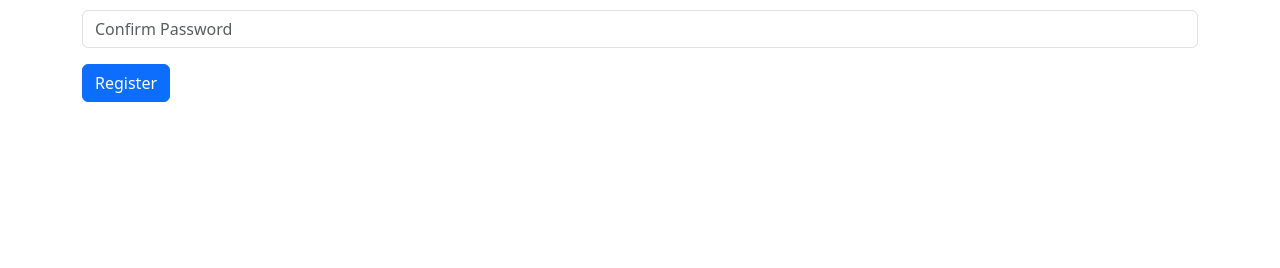
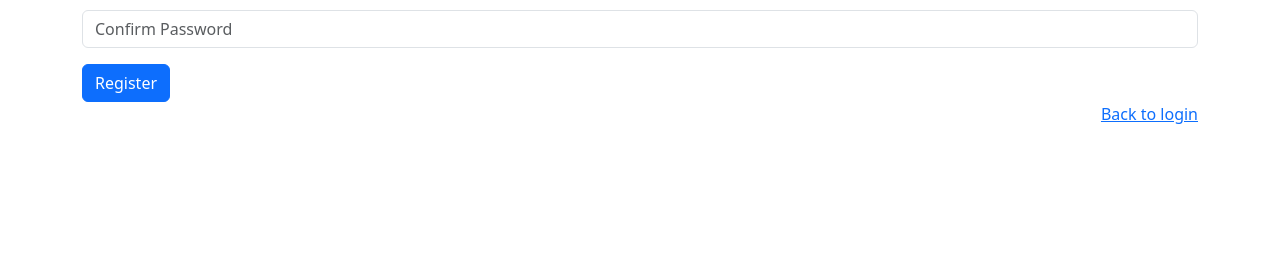
Before and after one commit to ashartaqi/Travello-Django-app, a Django app: page /auth/register in a window 1280 px wide. Shown: the part 532-800 px from the top of the page. Run offline with Django 4.2, Linux system fonts and the light colour scheme.

Commit message:
added functionality so that travello page cannot be accessed without login

```diff
--- a/auth/views.py
+++ b/auth/views.py
@@ -51,7 +51,7 @@ def login(request):
             auth.login(request, user)
             return redirect('/')
         else:
-            messages.info('invalid credentials')
+            messages.info(request,'invalid credentials')
             return render(request, 'login.html')
 
     else:
@@ -59,4 +59,4 @@ def login(request):
 
 def logout(request):
     auth.logout(request)
-    return redirect('/')
+    return redirect('login')
--- a/templates/register.html
+++ b/templates/register.html
@@ -50,11 +50,14 @@
 
         <button type="submit" class="btn btn-primary">Register</button>
       </form>
+        <div class="d-flex flex-row-reverse">
+          <a href="login">Back to login</a>
+        </div>
     </div>
 
-    <div>
+    <div class="container">
       {% for message in messages %}
-      <h3>{{ message }}</h3>
+      <h4>{{ message }}</h4>
       {% endfor %}
     </div>
 
--- a/travello/views.py
+++ b/travello/views.py
@@ -1,10 +1,10 @@
 from django.shortcuts import render
 from .models import Destination
+from django.contrib.auth.decorators import login_required
 
 # Create your views here.
 
+@login_required
 def index(request):
-
     dests = Destination.objects.all()
-
     return render(request, "index.html", {'dests' : dests})
```
Also changed, not shown: templates/login.html (+5 -2 lines), 1 other file.
